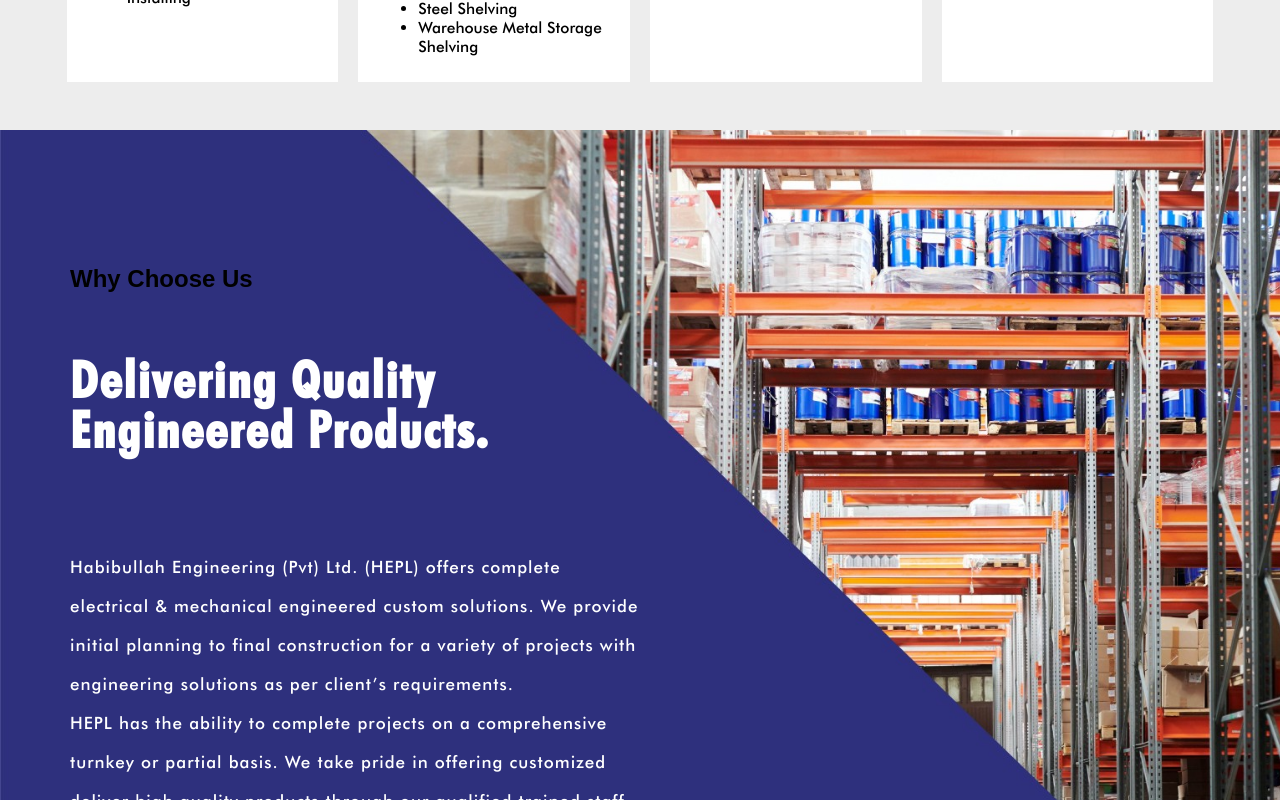
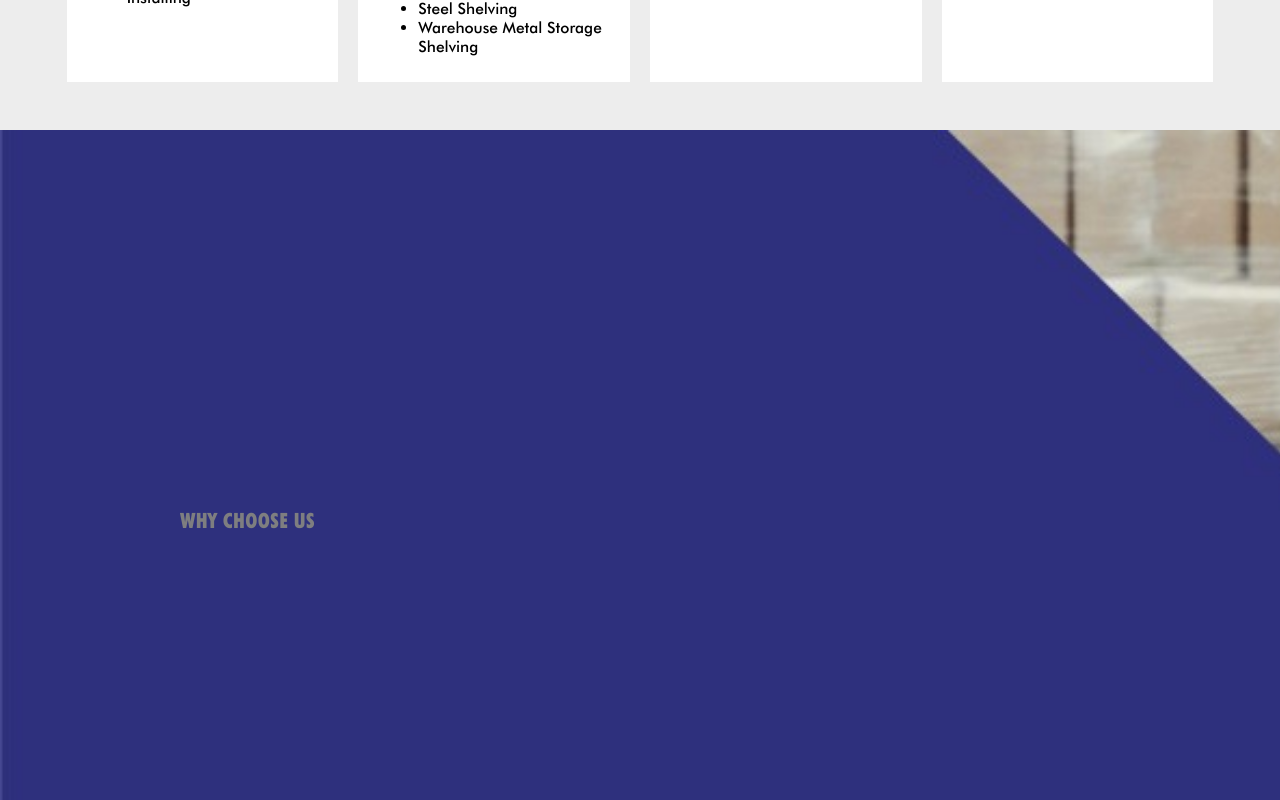
Before and after one commit to Usamaalikhan654/Habibullah-WB, a React (Create React App) app in the folder hepl-master/: page /#/ in a window 1280 px wide. Shown: the part 1580-2380 px from the top of the page. Built offline with nearby package versions, Linux system fonts and the light colour scheme.

Commit message:
version 4.1.5
settings published

```diff
--- a/hepl-master/src/Pages/Home/Splitscreen.jsx
+++ b/hepl-master/src/Pages/Home/Splitscreen.jsx
@@ -1,6 +1,6 @@
 import React from 'react';
 import './Splitscreen.css';
-import image  from "../../Assets/pexels-tiger-lily-4483610\ 1.jpg";
+
 
 
 function Splitscreen() {
@@ -9,10 +9,10 @@ function Splitscreen() {
   return (
 
    <div className="container5">
-   <div className="sub-cont">
+
    <div className="visible-desk">
 
-       <h2>Why Choose Us</h2>
+       <h2 className="image">Why Choose Us</h2>
 
      <div className="head4">
         <h2>Delivering Quality Engineered Products.</h2>
@@ -32,7 +32,7 @@ function Splitscreen() {
         </p>
     </div>
     </div>
-   </div>
+
 
 <div className="visible-mobile">
   <div className="splitscreen-bg">
```
